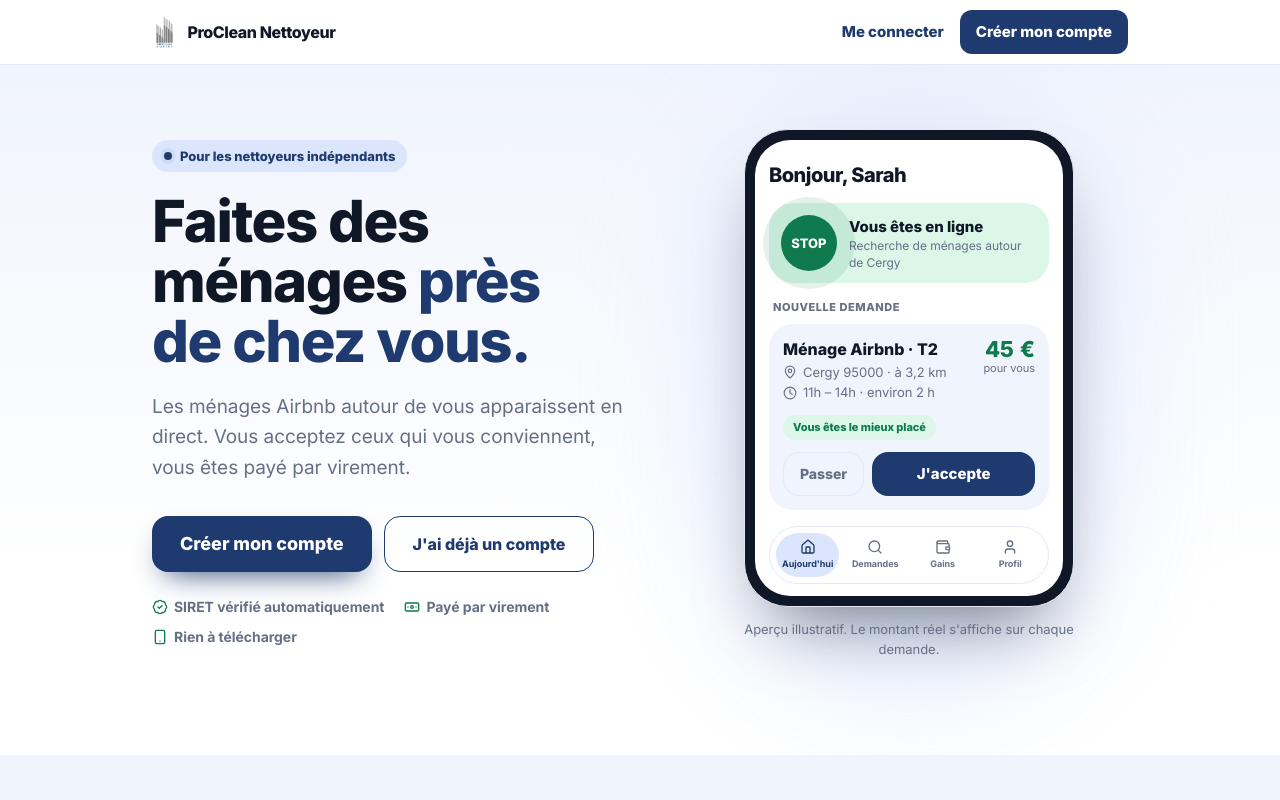
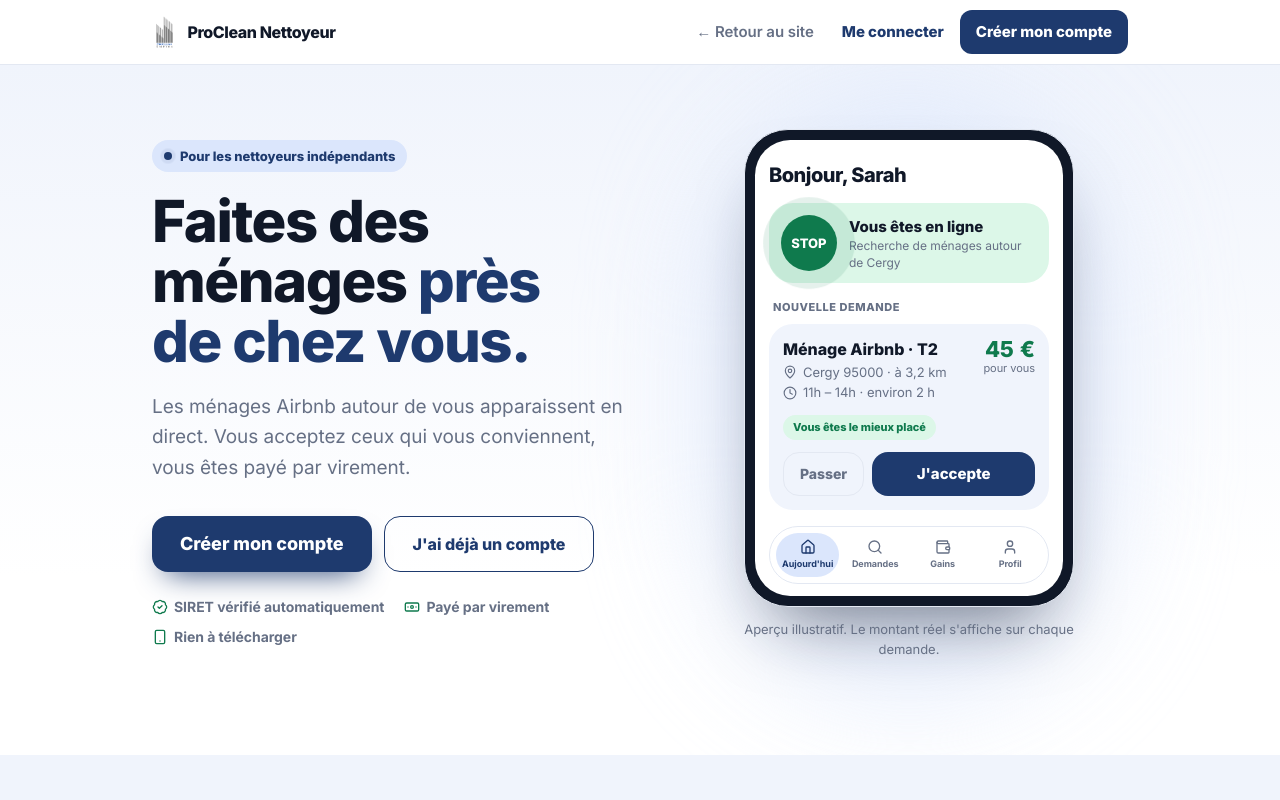
Before and after one commit to makayakevinh00-prog/https-procleanempire-multiservice.manus.space, a Next.js app in the folder crm/: page /nettoyeur in a window 1280 px wide. Shown: the top 800 px of the page. Built offline with nearby package versions, Linux system fonts and the light colour scheme; no server answers.

Commit message:
Nettoyeur : lien de retour vers procleanempire.com (logo, en-tête, pied de page)
Co-Authored-By: Claude Sonnet 5.5 <noreply@anthropic.com>
Claude-Session: https://claude.ai/code/session_015DgQGjExzsKE5FgwAAyu2J

```diff
--- a/crm/src/components/nettoyeur/landing.tsx
+++ b/crm/src/components/nettoyeur/landing.tsx
@@ -386,7 +386,11 @@ export function CleanerLanding() {
     <>
       <header className="sticky top-0 z-20 border-b border-[var(--a-line)] bg-[var(--a-bg)]/90 backdrop-blur">
         <div className="mx-auto flex max-w-5xl items-center justify-between px-4 py-2.5 sm:px-6">
-          <span className="flex items-center gap-2.5">
+          <a
+            href="https://procleanempire.com"
+            aria-label="Retour au site ProClean Empire"
+            className={`flex items-center gap-2.5 rounded-xl ${FOCUS}`}
+          >
             <span className="rounded-lg bg-white p-1">
               <Image
                 src="/logo.png"
@@ -400,8 +404,14 @@ export function CleanerLanding() {
             <span className="text-[16px] font-extrabold tracking-tight">
               ProClean Nettoyeur
             </span>
-          </span>
+          </a>
           <span className="flex items-center gap-1">
+            <a
+              href="https://procleanempire.com"
+              className={`hidden min-h-11 items-center rounded-xl px-3 text-[15px] font-semibold text-[var(--a-mute)] hover:bg-[var(--a-soft)] sm:flex ${FOCUS}`}
+            >
+              ← Retour au site
+            </a>
             <Link
               href="/connexion"
               className={`flex min-h-11 items-center rounded-xl px-3 text-[15px] font-extrabold text-[var(--a-pri)] hover:bg-[var(--a-soft)] ${FOCUS}`}
@@ -671,7 +681,13 @@ export function CleanerLanding() {
             </p>
           </Reveal>
           <p className="mt-6 text-center text-[13px] text-[var(--a-mute)]">
-            Une application ProClean Empire.
+            Une application ProClean Empire.{" "}
+            <a
+              href="https://procleanempire.com"
+              className="font-semibold text-[var(--a-pri)] underline-offset-2 hover:underline"
+            >
+              Retour au site
+            </a>
           </p>
           <LegalLinks className="mt-2" />
         </section>
```
